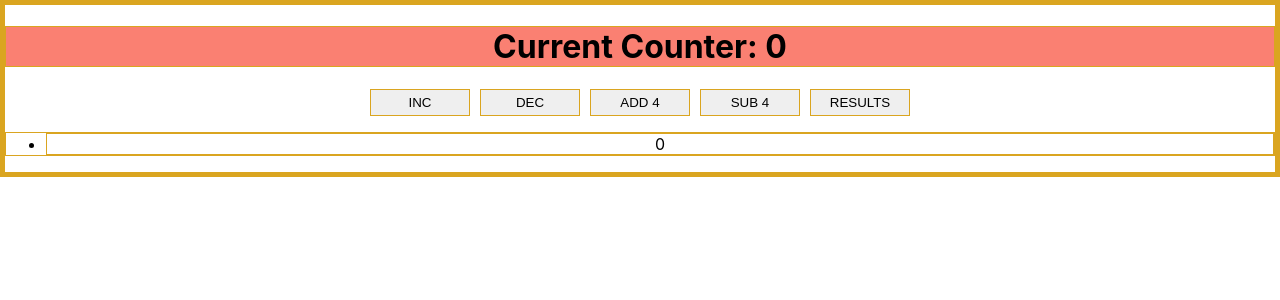
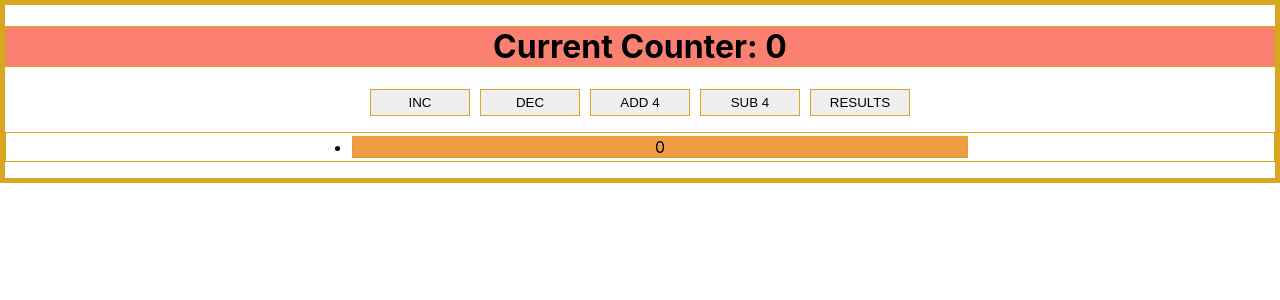
Before and after one commit to ashishgoyal2310/react-complete-guide, a React (Create React App) app: page /assign4 in a window 1280 px wide. Both pictures are taken after a click on the button "RESULTS". Shown: the top 300 px of the page. Built offline with nearby package versions, Linux system fonts and the light colour scheme.

Commit message:
Updating State Array Immutably

```diff
--- a/src/components/Assign4/index.js
+++ b/src/components/Assign4/index.js
@@ -56,7 +56,12 @@ class Assign4Counter extends Component {
                 <CounterBtn clicked={propsState.onShowResult} name='RESULTS' />
                 <ul>
                     { propsState.results.map((resultDct) => (
-                        <li key={ resultDct.id }>{ resultDct.value }</li>
+                        <li key={ resultDct.id }
+                            title='Click Me'
+                            style={{'backgroundColor': '#ee9d44', 'cursor': 'pointer', 'width': '50%', 'margin': '3px auto'}}
+                            onClick={() => propsState.onRemoveResult(resultDct.id)}>
+                            { resultDct.value }
+                        </li>
                     )) }
                 </ul>
             </div>
@@ -78,6 +83,7 @@ const mapDispatchToProps = (dispatch) => {
         onAddition: () => dispatch({type: 'ADD', value: 4}),
         onSubstraction: () => dispatch({type: 'SUB', value: 4}),
         onShowResult: () => dispatch({type: 'RESULTS'}),
+        onRemoveResult: (id) => dispatch({type: 'REMOVE_RESULT', resultId: id}),
     }
 }
 
--- a/src/reduxStores/index.js
+++ b/src/reduxStores/index.js
@@ -20,7 +20,14 @@ const rootReducer = (state = initialState, action) => {
         case 'RESULTS':
             return {
                 ...state,
-                counterResult: state.counterResult.concat({id: new Date, value: state.counter})
+                counterResult: state.counterResult.concat({id: new Date().getTime(), value: state.counter})
+            }
+        case 'REMOVE_RESULT':
+            const updatedResults = state.counterResult.filter((resultDct, index) => (
+                resultDct.id !== action.resultId));
+            return {
+                ...state,
+                counterResult: updatedResults
             }
         default:
             return state
```
